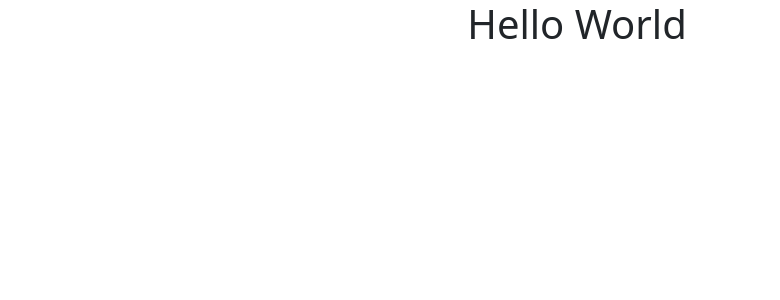
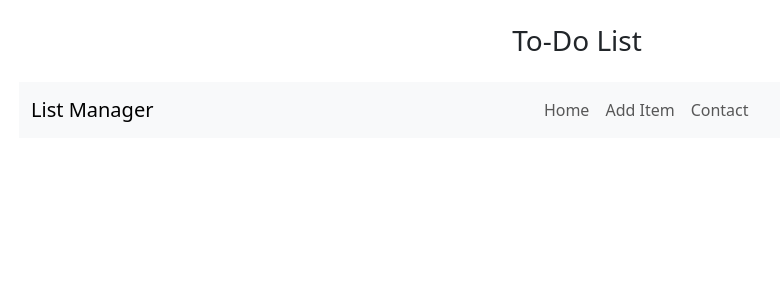
Before and after one commit to Antarias92/react-app, a React (Create React App) app: page /Contact in a window 1280 px wide. Shown: the top 300 px of the page, without its empty margins (63-843 px from the left). Built offline with nearby package versions, Linux system fonts and the light colour scheme.

Commit message:
created Layout and added navbar

```diff
--- a/src/App.js
+++ b/src/App.js
@@ -1,13 +1,18 @@
 import './App.css';
+import Layout from './components/Layout';
 
 import {BrowserRouter as Router, Routes, Route} from "react-router-dom";
 import 'bootstrap/dist/css/bootstrap.min.css';
 
 function App() {
   return (
-    <div className="App">
-      <h1>Hello World</h1>
-    </div>
+    <Router>
+      <Layout>
+          <Routes>
+
+          </Routes>
+      </Layout>
+    </Router>
   );
 }
 
--- /dev/null
+++ b/src/components/Layout.js
@@ -0,0 +1,37 @@
+import React from "react";
+import { Link } from "react-router-dom";
+
+function Layout({children})
+{
+    return (
+         <div className="container mt-4">
+            <h3 className="text-center mb-4">To-Do List</h3>
+            <nav class="navbar navbar-expand-lg bg-body-tertiary">
+                <div class="container-fluid">
+
+                    <Link className="navbar-brand" to="/">List Manager</Link>
+                    <button class="navbar-toggler" type="button" data-bs-toggle="collapse" data-bs-target="#navbarNav" aria-controls="navbarNav" aria-expanded="false" aria-label="Toggle navigation">
+                    <span class="navbar-toggler-icon"></span>
+                    </button>
+                    <div class="collapse navbar-collapse" id="navbarNav">
+                    <ul class="navbar-nav mx-auto mb-lg-0">
+                        <li class="nav-item">
+                            <Link className="nav-link" to="/"> Home </Link>
+                        </li>
+                        <li class="nav-item">
+                            <Link className="nav-link" to="/add"> Add Item </Link>
+                        </li>
+                        <li class="nav-item">
+                            <Link className="nav-link" to="/contact"> Contact </Link>
+                        </li>
+
+                    </ul>
+                    </div>
+                    </div>
+                </nav>
+            {children}
+         </div>
+    )
+}
+
+export default Layout;
```
